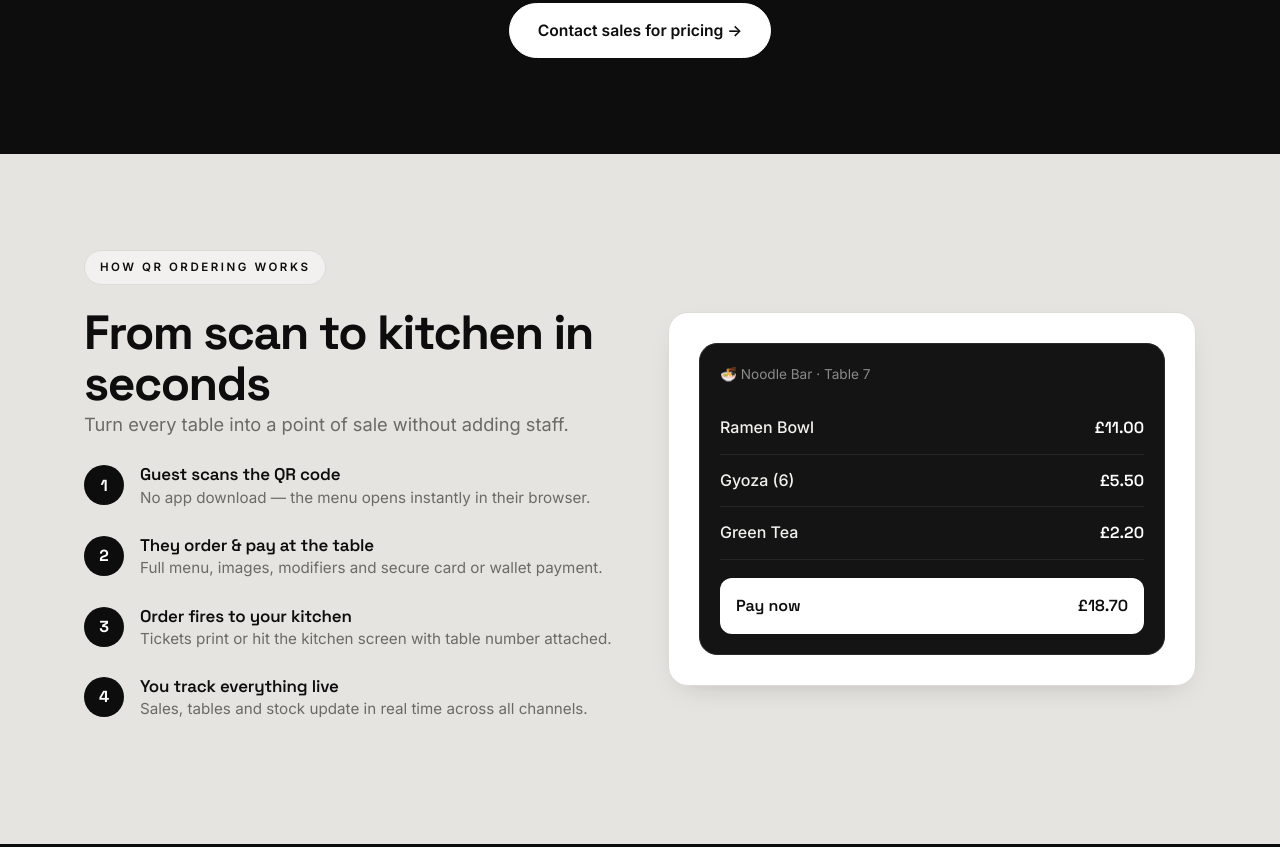
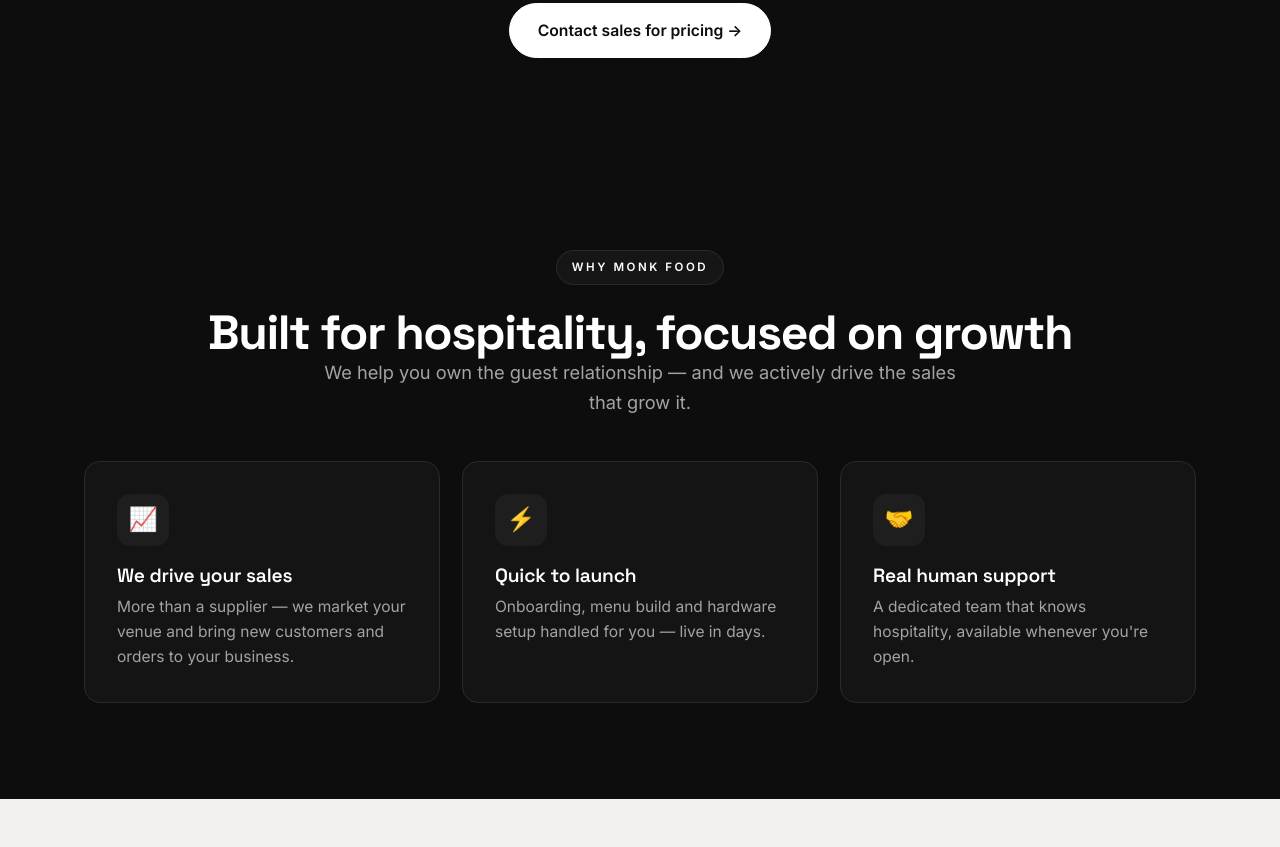
Before and after one commit to monk-24/monkfoodsite, a website: page index.html in a window 1280 px wide. Shown: the part 4410-5257 px from the top of the page. Drawn offline with Linux system fonts and the light colour scheme.

Commit message:
Remove 'How QR ordering works' section

```diff
--- a/index.html
+++ b/index.html
@@ -172,34 +172,6 @@
   </div>
 </section>
 
-<!-- How it works -->
-<section class="section-cream">
-  <div class="container split">
-    <div>
-      <span class="eyebrow">How QR ordering works</span>
-      <h2>From scan to kitchen in seconds</h2>
-      <p class="lead" style="margin-bottom:26px">Turn every table into a point of sale without adding staff.</p>
-      <ul class="steps">
-        <li><span class="n">1</span><div><h3>Guest scans the QR code</h3><p>No app download — the menu opens instantly in their browser.</p></div></li>
-        <li><span class="n">2</span><div><h3>They order &amp; pay at the table</h3><p>Full menu, images, modifiers and secure card or wallet payment.</p></div></li>
-        <li><span class="n">3</span><div><h3>Order fires to your kitchen</h3><p>Tickets print or hit the kitchen screen with table number attached.</p></div></li>
-        <li><span class="n">4</span><div><h3>You track everything live</h3><p>Sales, tables and stock update in real time across all channels.</p></div></li>
-      </ul>
-    </div>
-    <div class="panel">
-      <div class="phone-mock" style="background:#141414;border-color:#2a2a2a">
-        <div class="mock-head">
-          <span class="muted">🍜 Noodle Bar · Table 7</span>
-        </div>
-        <div class="row"><span class="dish">Ramen Bowl</span><span class="price">£11.00</span></div>
-        <div class="row"><span class="dish">Gyoza (6)</span><span class="price">£5.50</span></div>
-        <div class="row"><span class="dish">Green Tea</span><span class="price">£2.20</span></div>
-        <div class="mock-total"><span>Pay now</span><span>£18.70</span></div>
-      </div>
-    </div>
-  </div>
-</section>
-
 <!-- Why Monk Food -->
 <section class="section-dark">
   <div class="container center">
```
